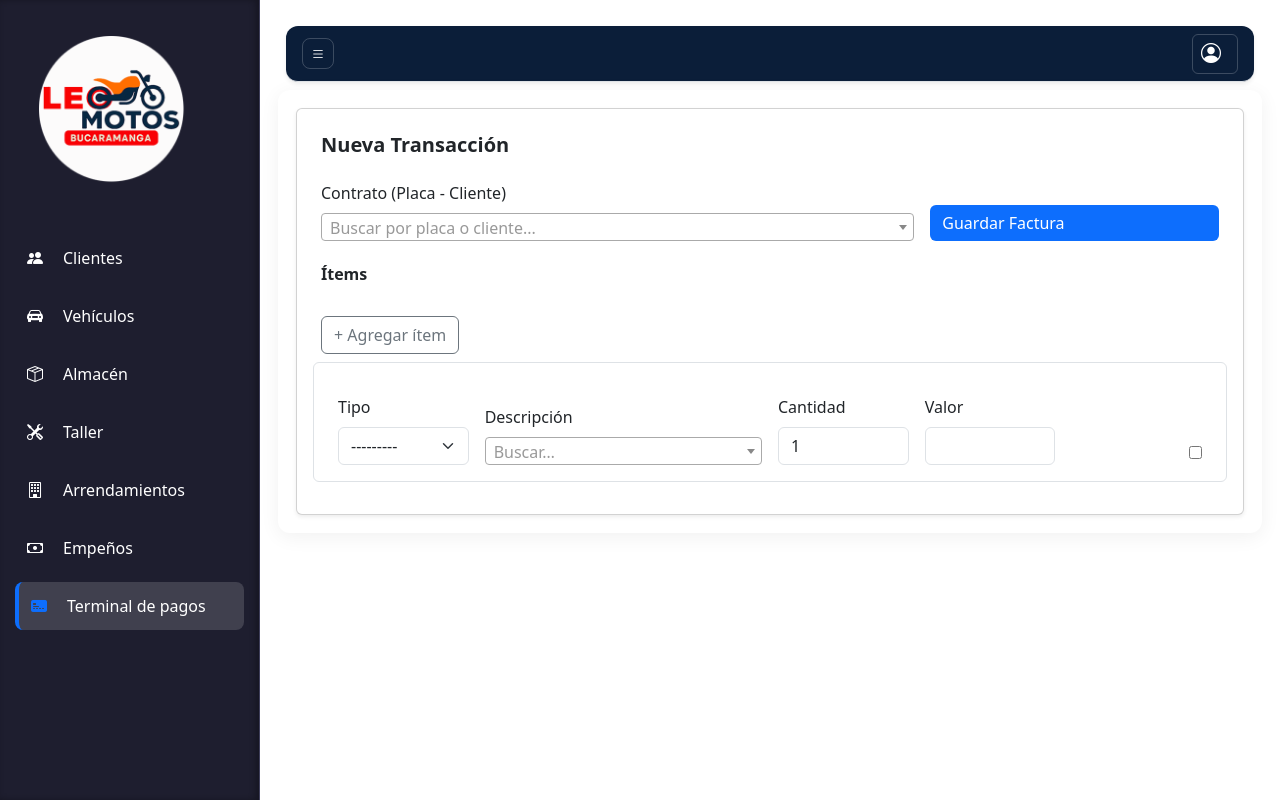
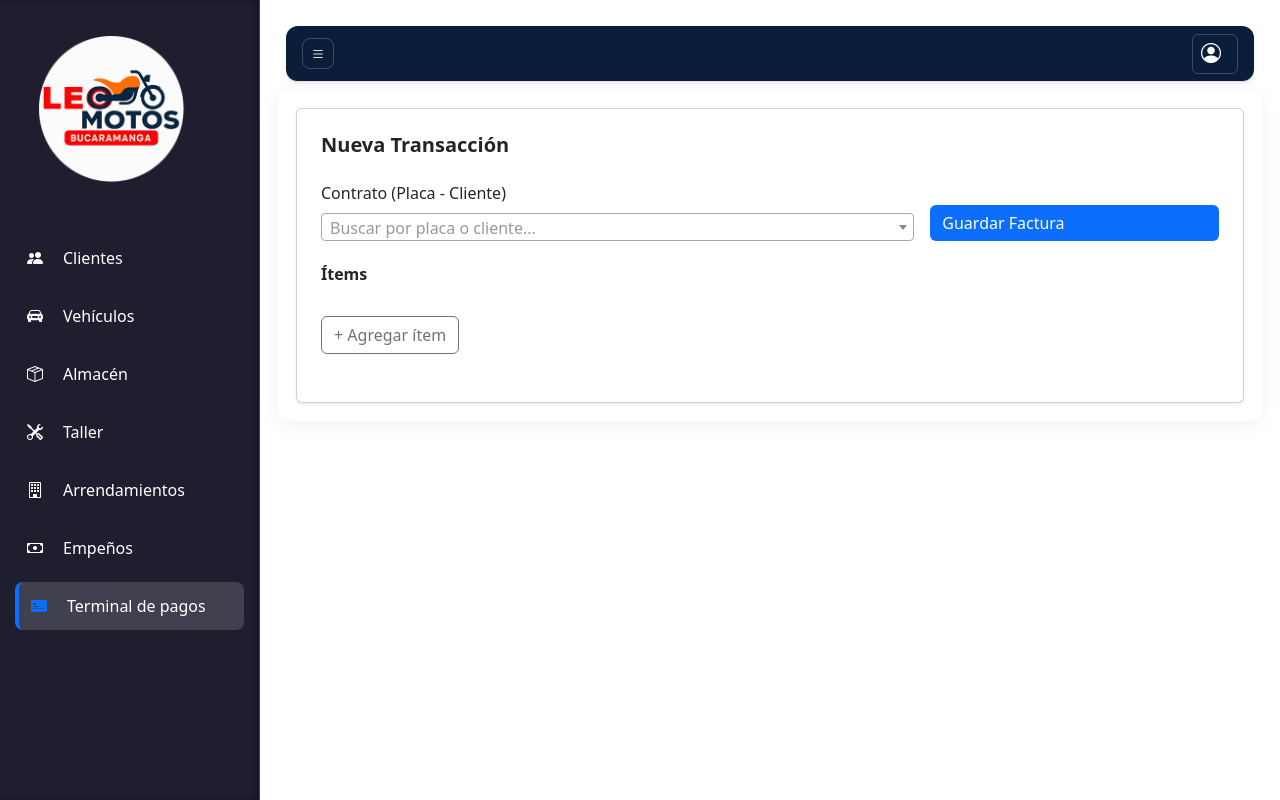
Before and after one commit to Xulian7/metro_project, a Django app: page /terminal_pagos/ in a window 1280 px wide. Run offline with Django 5.2, Linux system fonts and the light colour scheme; data that the repository does not hold is empty; some libraries are stand-ins or nearby versions.

Commit message:
App Terminal

```diff
--- a/terminal_pagos/templates/terminal_pagos/terminal_pagos.html
+++ b/terminal_pagos/templates/terminal_pagos/terminal_pagos.html
@@ -4,21 +4,14 @@
 
 {% block content %}
 
-<!-- ========================= -->
-<!-- Select2 CSS -->
-<!-- ========================= -->
 <link href="https://cdn.jsdelivr.net/npm/select2@4.1.0-rc.0/dist/css/select2.min.css" rel="stylesheet" />
 
 <div class="card p-4 shadow-sm">
-
   <h3 class="fw-bold fs-5 mb-4">Nueva Transacción</h3>
 
   <form method="post" class="row g-3">
     {% csrf_token %}
 
-    <!-- ========================= -->
-    <!-- Contrato -->
-    <!-- ========================= -->
     <div class="col-md-8">
       <label class="form-label">Contrato (Placa - Cliente)</label>
       {{ factura_form.contrato|add_class:"form-select select-buscable" }}
@@ -30,9 +23,6 @@
       </button>
     </div>
 
-    <!-- ========================= -->
-    <!-- Ítems -->
-    <!-- ========================= -->
     <div class="col-12 mt-4">
       <h6 class="fw-bold mb-3">Ítems</h6>
     </div>
@@ -42,7 +32,6 @@
         + Agregar ítem
       </button>
     </div>
-
 
     {{ item_formset.management_form }}
 
@@ -72,264 +61,137 @@
       </div>
     </div>
 
-    <div id="items-container" class="col-12">
-      {% for form in item_formset %}
+    <div id="items-container" class="col-12"></div>
 
-        <div class="row g-3 align-items-end border rounded p-3 mb-2 item-row">
-
-          <div class="col-md-2">
-            <label class="form-label">Tipo</label>
-            {{ form.tipo_item|add_class:"form-select tipo-item" }}
+  </form>
 </div>
 
-          <div class="col-md-4">
-            <label class="form-label">Descripción</label>
-            {{ form.descripcion|add_class:"form-select descripcion-item" }}
-          </div>
-
-          <div class="col-md-2">
-            <label class="form-label">Cantidad</label>
-            {{ form.cantidad|add_class:"form-control cantidad-item" }}
-          </div>
-
-          <div class="col-md-2">
-            <label class="form-label">Valor</label>
-            {{ form.valor_unitario|add_class:"form-control valor-unitario-item" }}
-          </div>
-
-          <div class="col-md-2 text-end">
-            {{ form.DELETE }}
-          </div>
-
-        </div>
-      {% endfor %}
-    </div>
-
-  </form>
-
-</div>
-
-<!-- ========================= -->
-<!-- JS -->
-<!-- ========================= -->
 <script src="https://code.jquery.com/jquery-3.6.0.min.js"></script>
 <script src="https://cdn.jsdelivr.net/npm/select2@4.1.0-rc.0/dist/js/select2.min.js"></script>
 
-
-<!-- ========================= -->
-<!-- JSON seguro para JS -->
-<!-- ========================= -->
 {{ productos_json|json_script:"productos-almacen" }}
 {{ servicios_json|json_script:"servicios-taller" }}
 
+<script>
+const productosAlmacen = JSON.parse(document.getElementById('productos-almacen').textContent);
+const serviciosTaller = JSON.parse(document.getElementById('servicios-taller').textContent);
 
-<script>
-document.getElementById('add-item').addEventListener('click', function () {
-
-  const totalFormsInput = document.querySelector(
-    'input[name$="-TOTAL_FORMS"]'
-  );
-  const totalForms = parseInt(totalFormsInput.value);
-
-  const emptyFormHtml = document
-    .getElementById('empty-form')
-    .innerHTML
-    .replace(/__prefix__/g, totalForms);
-
-  const container = document.getElementById('items-container');
-  container.insertAdjacentHTML('beforeend', emptyFormHtml);
-
-  totalFormsInput.value = totalForms + 1;
-
-  // 🔥 inicializar SOLO el último item agregado
-  const newRow = container.querySelectorAll('.item-row');
-  inicializarItem(newRow[newRow.length - 1]);
-});
-</script>
-
-
-<script>
-/* =========================
-   DATA
-========================= */
-const productosAlmacen = JSON.parse(
-  document.getElementById('productos-almacen').textContent
-);
-
-const serviciosTaller = JSON.parse(
-  document.getElementById('servicios-taller').textContent
-);
-
-/* =========================
-   READY
-========================= */
+// Inicializa select contrato
 $(document).ready(function () {
-
-  // Select contrato
   $('.select-buscable').select2({
     placeholder: 'Buscar por placa o cliente...',
     allowClear: true,
     width: '100%'
   });
 
-  // Estado inicial de ítems
-  inicializarItems();
-
-  // Cambio de contrato → recalcular tarifas
-  $('select[name="contrato"]').on('change', function () {
-    recalcularTodos();
-  });
+  // Recalcular tarifas si cambia contrato
+  $('select[name="contrato"]').on('change', recalcularTodos);
 });
 
-/* =========================
-   UTILIDADES
-========================= */
+// Agregar item dinámico
+document.getElementById('add-item').addEventListener('click', function () {
+  const totalFormsInput = document.querySelector('input[name$="-TOTAL_FORMS"]');
+  const totalForms = parseInt(totalFormsInput.value);
+
+  const emptyFormHtml = document.getElementById('empty-form')
+    .innerHTML
+    .replace(/__prefix__/g, totalForms);
+
+  const container = document.getElementById('items-container');
+  container.insertAdjacentHTML('beforeend', emptyFormHtml);
+  totalFormsInput.value = totalForms + 1;
+
+  // Inicializar el nuevo row
+  const newRow = container.querySelectorAll('.item-row');
+  setTimeout(() => inicializarItem(newRow[newRow.length - 1]), 0);
+});
+
+// =========================
+// Funciones de utilidad
+// =========================
 function getTarifaContrato() {
   const contrato = document.querySelector('select[name="contrato"]');
   if (!contrato || contrato.selectedIndex === -1) return 0;
-
-  const option = contrato.options[contrato.selectedIndex];
-  return parseFloat(option.dataset.tarifa || 0);
+  return parseFloat(contrato.options[contrato.selectedIndex].dataset.tarifa || 0);
 }
 
-/* =========================
-   DESCRIPCIÓN DINÁMICA
-========================= */
 function cargarDescripcion(row) {
   const tipo = row.querySelector('.tipo-item');
   const descripcion = row.querySelector('.descripcion-item');
-
   if (!tipo || !descripcion) return;
 
-  // destruir select2 si existe
-  if ($(descripcion).hasClass('select2-hidden-accessible')) {
-    $(descripcion).select2('destroy');
-  }
+  if ($(descripcion).hasClass('select2-hidden-accessible')) $(descripcion).select2('destroy');
 
   descripcion.innerHTML = '';
   descripcion.disabled = false;
 
   if (tipo.value === 'tarifa') {
-    descripcion.innerHTML =
-      `<option value="tarifa">Pago de tarifa</option>`;
+    descripcion.innerHTML = `<option value="tarifa">Pago de tarifa</option>`;
     descripcion.disabled = true;
-  }
-
-  else if (tipo.value === 'almacen') {
-    descripcion.innerHTML =
-      `<option value="">Seleccione producto</option>`;
-
+  } else if (tipo.value === 'almacen') {
+    descripcion.innerHTML = `<option value="">Seleccione producto</option>`;
     productosAlmacen.forEach(p => {
-      descripcion.innerHTML += `
-        <option value="${p.id}" data-valor="${p.precio_venta}">
-          ${p.nombre}
-        </option>`;
+      descripcion.innerHTML += `<option value="${p.id}" data-valor="${p.precio_venta}">${p.nombre}</option>`;
     });
-  }
-
-  else if (tipo.value === 'taller') {
-    descripcion.innerHTML =
-      `<option value="">Seleccione servicio</option>`;
-
+  } else if (tipo.value === 'taller') {
+    descripcion.innerHTML = `<option value="">Seleccione servicio</option>`;
     serviciosTaller.forEach(s => {
-      descripcion.innerHTML += `
-        <option value="${s.id}" data-valor="${s.valor}">
-          ${s.nombre_servicio}
-        </option>`;
+      descripcion.innerHTML += `<option value="${s.id}" data-valor="${s.valor}">${s.nombre_servicio}</option>`;
     });
-  }
-
-  else {
+  } else {
     descripcion.innerHTML = `<option value="">—</option>`;
   }
 
   if (!descripcion.disabled) {
-    $(descripcion)
-      .select2({
-        placeholder: 'Buscar…',
-        allowClear: true,
-        width: '100%'
-      })
+    $(descripcion).select2({ placeholder: 'Buscar…', allowClear: true, width: '100%' });
+  }
 }
 
-}
-
-/* =========================
-   RECÁLCULO DE FILA
-========================= */
 function recalcularFila(row) {
   const tipo = row.querySelector('.tipo-item');
   const descripcion = row.querySelector('.descripcion-item');
   const cantidad = row.querySelector('.cantidad-item');
   const valor = row.querySelector('.valor-unitario-item');
-
   if (!tipo || !descripcion || !cantidad || !valor) return;
 
+  let total = 0;
   const cant = parseFloat(cantidad.value || 0);
-  let total = 0;
 
-  if (tipo.value === 'tarifa') {
-    total = getTarifaContrato() * cant;
-  }
-
-  else if (tipo.value === 'almacen' || tipo.value === 'taller') {
+  if (tipo.value === 'tarifa') total = getTarifaContrato() * cant;
+  else {
     const selected = descripcion.options[descripcion.selectedIndex];
-    if (selected) {
-      total = (parseFloat(selected.dataset.valor || 0)) * cant;
-    }
+    if (selected) total = (parseFloat(selected.dataset.valor || 0)) * cant;
   }
 
   valor.value = total ? total.toFixed(2) : '';
 }
 
-/* =========================
-   EVENTOS (DELEGACIÓN REAL)
-========================= */
+// Delegación de eventos
 $('#items-container')
-
   .on('change', '.tipo-item', function () {
     const row = this.closest('.item-row');
     cargarDescripcion(row);
     recalcularFila(row);
   })
-
   .on('input', '.cantidad-item', function () {
     const row = this.closest('.item-row');
     recalcularFila(row);
   })
-
   .on('select2:select select2:clear', '.descripcion-item', function () {
     const row = this.closest('.item-row');
     recalcularFila(row);
   });
 
-
-
-/* =========================
-   INICIALIZACIÓN
-========================= */
-function inicializarItems() {
-  document.querySelectorAll('.item-row').forEach(row => {
-    cargarDescripcion(row);
-    recalcularFila(row);
-  });
-}
-
+// Inicialización individual
 function inicializarItem(row) {
   cargarDescripcion(row);
   recalcularFila(row);
 }
 
-/* =========================
-   RECÁLCULO GLOBAL
-========================= */
+// Recalculo global
 function recalcularTodos() {
-  document.querySelectorAll('.item-row').forEach(row => {
-    recalcularFila(row);
-  });
+  document.querySelectorAll('.item-row').forEach(row => recalcularFila(row));
 }
 </script>
 
-
-
 {% endblock %}
```
Lines whose indentation alone changed are shown as unchanged.
